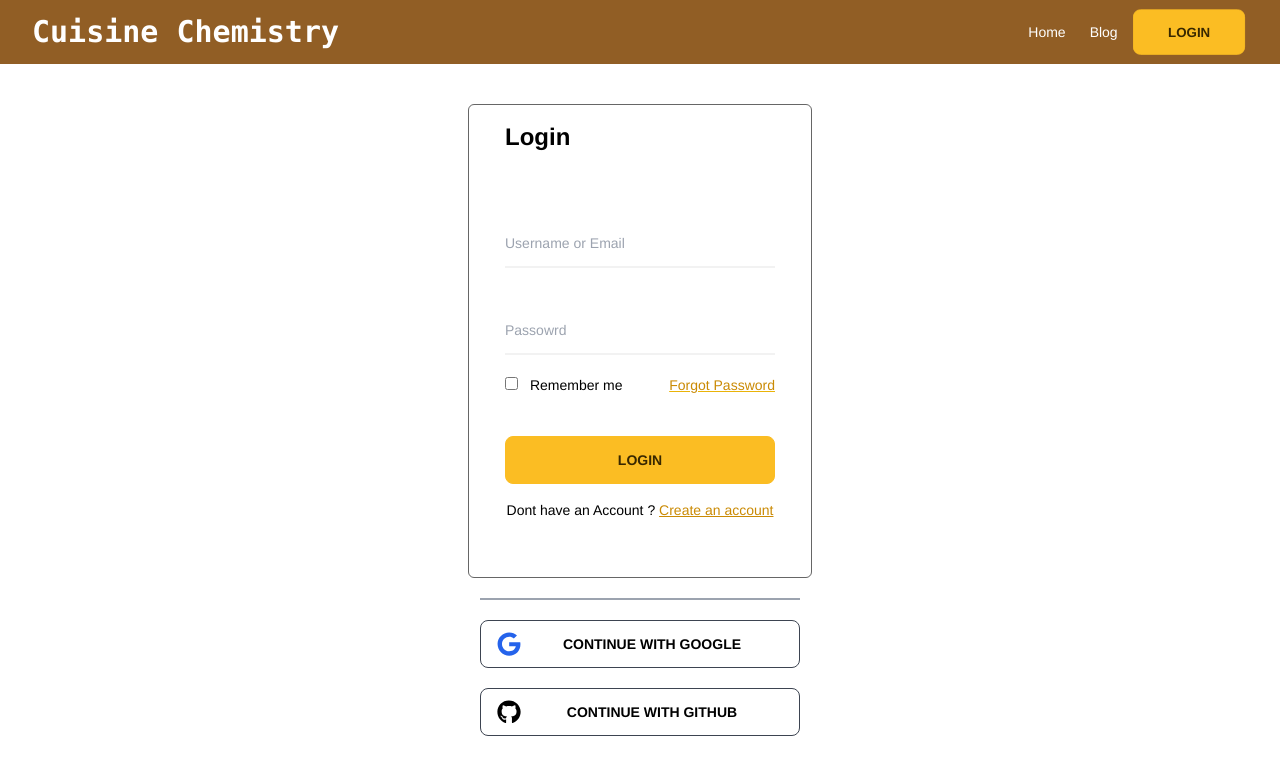
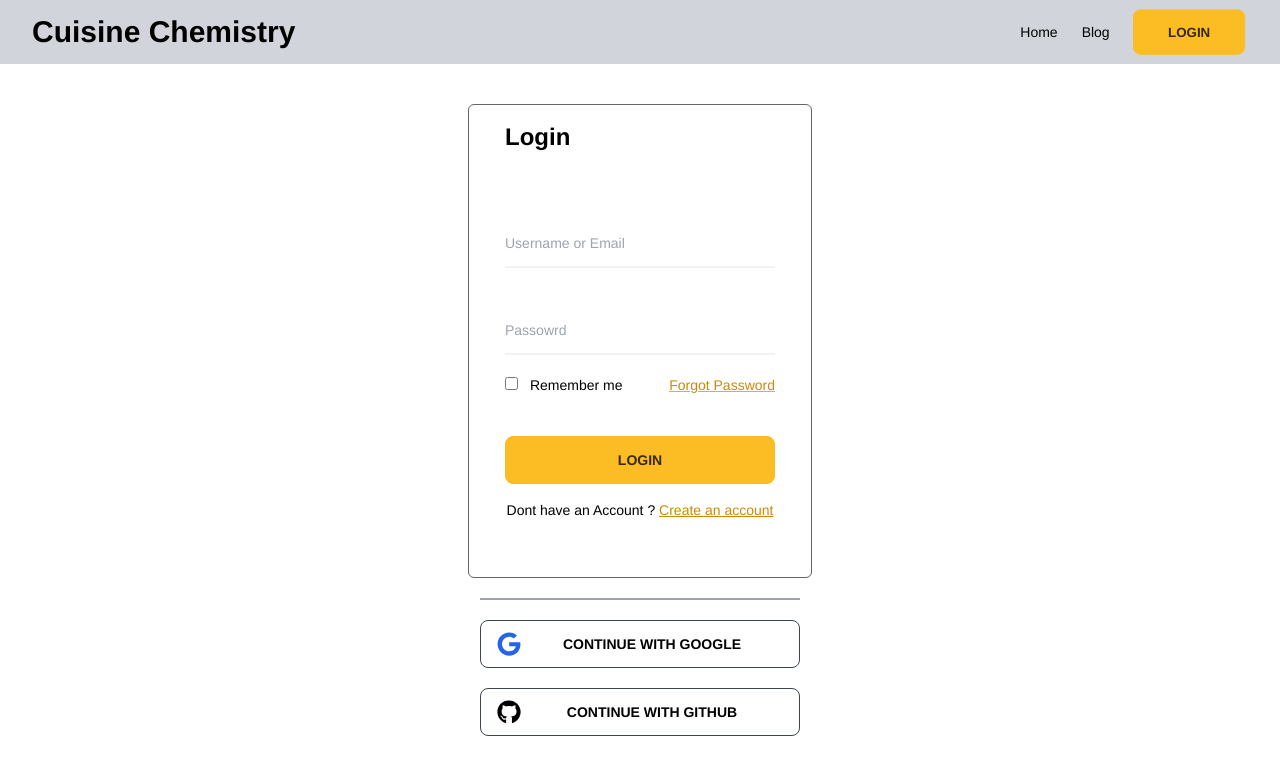
Before and after one commit to towhidulislam2023/cuisine-chemisrty-client, a React (Vite) app: page /login in a window 1280 px wide. Shown: the top 774 px of the page. Built offline with nearby package versions, Linux system fonts and the light colour scheme; no server answers.

Commit message:
header desgine changed

```diff
--- a/src/Components/Blog/Blog.jsx
+++ b/src/Components/Blog/Blog.jsx
@@ -13,7 +13,7 @@ const Blog = () => {
                 <div ref={ref} className='w-[100%] '>
                     <div>
                         <div>
-                            <div className="w-[75%]  px-7 md:p-0 mx-auto ">
+                            <div className="md:w-[75%]  px-7 md:p-0 mx-auto ">
                                 <div className="my-5">
                                     <h1 className='text-3xl font-bold '>1. Tell us the differences between uncontrolled and controlled components.</h1>
                                     <p className="text-lg">
--- a/src/pages/EmailPAsswordForReg/EmailPasswordforReg.jsx
+++ b/src/pages/EmailPAsswordForReg/EmailPasswordforReg.jsx
@@ -29,7 +29,6 @@ const EmailPasswordforReg = () => {
             .then(result => {
                 updateUserProfile(name,photoUrl)
                 setError('')
-                console.log(result.user);
                 navigate(from, { replace: true })
             })
             .catch(error => {
--- a/src/pages/EmailPassword/EmailPAssword.jsx
+++ b/src/pages/EmailPassword/EmailPAssword.jsx
@@ -20,7 +20,6 @@ const EmailPAssword = () => {
         .then(result=>{
             navigate(from, { replace: true })
             setError("")
-            console.log(result.user);
 
         })
         .catch(error=>{
--- a/src/pages/FoodData/FoodData.jsx
+++ b/src/pages/FoodData/FoodData.jsx
@@ -16,7 +16,7 @@ const FoodData = () => {
                 <p className='pb-7 px-3'>American cuisine was influenced by Europeans and Native Americans in its early history.</p>
                 <div className='grid md:grid-cols-6 gap-6 px-3'>
                     {
-                        foodData && foodData.map(food => <div key={food.id} className="card w bg-base-100 shadow-xl image-full z-0">
+                        foodData && foodData.map(food => <div key={food.food_id} className="card w bg-base-100 shadow-xl image-full z-0">
                             <figure><img  src={food.food_image} alt="" /></figure>
                             <div className="card-body px-4 ">
                                 <h2 className="card-title">{food.food_name}</h2>
--- a/src/pages/chefsData/ChefsData.jsx
+++ b/src/pages/chefsData/ChefsData.jsx
@@ -4,7 +4,6 @@ import React from 'react';
 import DisplayChefsData from '../DisplayChefsData/DisplayChefsData';
 
 const ChefsData = ({ chefsData }) => {
-    console.log(chefsData);
     // it use home components
     return (
         <div className='md:w-[75%] my-16 mx-auto'>
@@ -19,7 +18,6 @@ const ChefsData = ({ chefsData }) => {
                     chefsData && chefsData.map(chef => <DisplayChefsData key={chef.id} chefdata={chef} ></DisplayChefsData>)
                 }
             </div>
-
         </div>
     );
 };
--- a/src/shearedPages/GoogleAndGitLogin/GoogleAndGitLogin.jsx
+++ b/src/shearedPages/GoogleAndGitLogin/GoogleAndGitLogin.jsx
@@ -13,7 +13,6 @@ const GoogleAndGitLogin = () => {
     const handelLoginByGoogle = () => {
         handelGoogleLogin()
             .then(result => {
-                console.log(result.user);
                 navigate(from, { replace: true })
             })
             .catch(error => {
@@ -23,7 +22,6 @@ const GoogleAndGitLogin = () => {
     const handelLoginByGit = () => {
         handelGithubLogin()
             .then(result => {
-                console.log(result.user);
                 navigate(from, { replace: true })
             })
             .catch(error => {
--- a/src/shearedPages/Header/Header.jsx
+++ b/src/shearedPages/Header/Header.jsx
@@ -7,23 +7,22 @@ import 'react-tooltip/dist/react-tooltip.css'
 import { Tooltip } from 'react-tooltip'
 import { AuthProviderContext } from '../../Provider/AuthProvider/AuthProvider';
 const Header = () => {
-    const { user, logOut }=useContext(AuthProviderContext)
-    console.log(user);
+    const { user, logOut } = useContext(AuthProviderContext)
     const [isOpen, setIsOpen] = useState(false);
 
     const toggleMenu = () => {
         setIsOpen(!isOpen);
     };
-    const handellogOut=()=>{
+    const handellogOut = () => {
         logOut()
     }
     return (
-        <nav className="bg-yellow-800 bg-opacity-90 sticky top-0 z-10">
+        <nav className="bg-gray-300  sticky top-0 z-10">
             <div className="max-w-7xl mx-auto px-4 sm:px-6 lg:px-8">
                 <div className="flex justify-between h-16">
                     <div className="flex items-center">
-                        <Link to="/" className=" text-white">
-                            <h1 className='text-3xl font-bold font-mono'>Cuisine Chemistry</h1>
+                        <Link to="/" className=" text-tellow-500">
+                            <h1 className='text-3xl font-bold '>Cuisine Chemistry</h1>
                         </Link>
                     </div>
                     <div className="flex items-center">
@@ -31,20 +30,20 @@ const Header = () => {
                             <button
                                 type="button"
                                 onClick={toggleMenu}
-                                className="inline-flex items-center justify-center p-2 rounded-md text-white hover:bg-gray-700 focus:outline-none focus:ring-2 focus:ring-inset focus:ring-white"
+                                className="inline-flex items-center justify-center p-2 rounded-md text-black hover:bg-gray-700 focus:outline-none focus:ring-2 focus:ring-inset focus:ring-black"
                             >
                                 {isOpen ? (
-                                    <FaTimes className="h-6 w-6" />
+                                    <FaTimes className="h-6 w-6 text-black" />
                                 ) : (
-                                    <FaBars className="h-6 w-6" />
+                                    <FaBars className="h-6 w-6 text-black" />
                                 )}
                             </button>
                         </div>
                         <div className="hidden sm:block">
                             <div className="flex items-center">
                                 <NavLink
-                                    className={({ isActive}) =>
-                                        isActive ? "px-3 py-2 rounded-md text-sm font-medium text-white hover:bg-gray-700 underline" : "px-3 py-2 rounded-md text-sm font-medium text-white hover:bg-gray-700"
+                                    className={({ isActive }) =>
+                                        isActive ? "px-3 py-2 rounded-md text-sm font-medium text-yellow-900 hover:bg-white underline" : "px-3 py-2 rounded-md text-sm font-medium text-black hover:bg-white"
                                     }
                                     to="/"
                                 >
@@ -53,7 +52,7 @@ const Header = () => {
                                 <NavLink
                                     to="/blog"
                                     className={({ isActive }) =>
-                                        isActive ? "px-3 py-2 rounded-md text-sm font-medium text-white hover:bg-gray-700 underline" : "px-3 py-2 rounded-md text-sm font-medium text-white hover:bg-gray-700"
+                                        isActive ? "px-3 py-2 mr-2 rounded-md text-sm font-medium text-yellow-900 hover:bg-white underline" : "px-3 py-2 rounded-md text-sm font-medium text-black mr-2 hover:bg-white"
                                     }
                                 >
                                     Blog
@@ -84,6 +83,8 @@ const Header = () => {
             {isOpen && (
                 <div className="sm:hidden">
                     <div className="px-2 pt-2 pb-3 space-y-1">
+                        <div className='flex items-center justify-between'>
+                            <div>
                                 {
                                     user ? <a
                                         data-tooltip-id="my-tooltip"
@@ -97,24 +98,29 @@ const Header = () => {
                                         </div>
                                     </a> : <Link to={"/login"}> <button className='btn btn-warning py-0 px-9'>Login</button></Link>
                                 }
+                            </div>
+
                             <div>
                                 {
-                                user &&<button onClick={handellogOut} className='btn btn-warning py-0 px-9 ml-0 my-5 '>Logout</button>
+                                    user && <button onClick={handellogOut} className='btn btn-warning py-0 px-9 ml-0 my-5 '>Logout</button>
                                 }
                             </div>
+                        </div>
 
-                        <Link
+                        <NavLink
+                            className={({ isActive }) =>
+                                isActive ? "block px-3 py-2 rounded-md text-base font-medium text-white bg-yellow-900" : "block px-3 py-2 rounded-md text-base font-medium text-white bg-gray-900"}
                             to="/"
-                            className="block px-3 py-2 rounded-md text-base font-medium text-white bg-gray-900"
                         >
                             Home
-                        </Link>
-                        <Link
+                        </NavLink>
+                        <NavLink
                             to="/blog"
-                            className="block px-3 py-2 rounded-md text-base font-medium text-gray-300 hover:text-white hover:bg-gray-700"
+                            className={({ isActive }) =>
+                                isActive ? "block px-3 py-2 rounded-md text-base font-medium text-white bg-yellow-900" : "block px-3 py-2 rounded-md text-base font-medium text-white bg-gray-900"}
                         >
                             Blog
-                        </Link>
+                        </NavLink>
 
 
                     </div>
```
Lines whose indentation alone changed are shown as unchanged.
